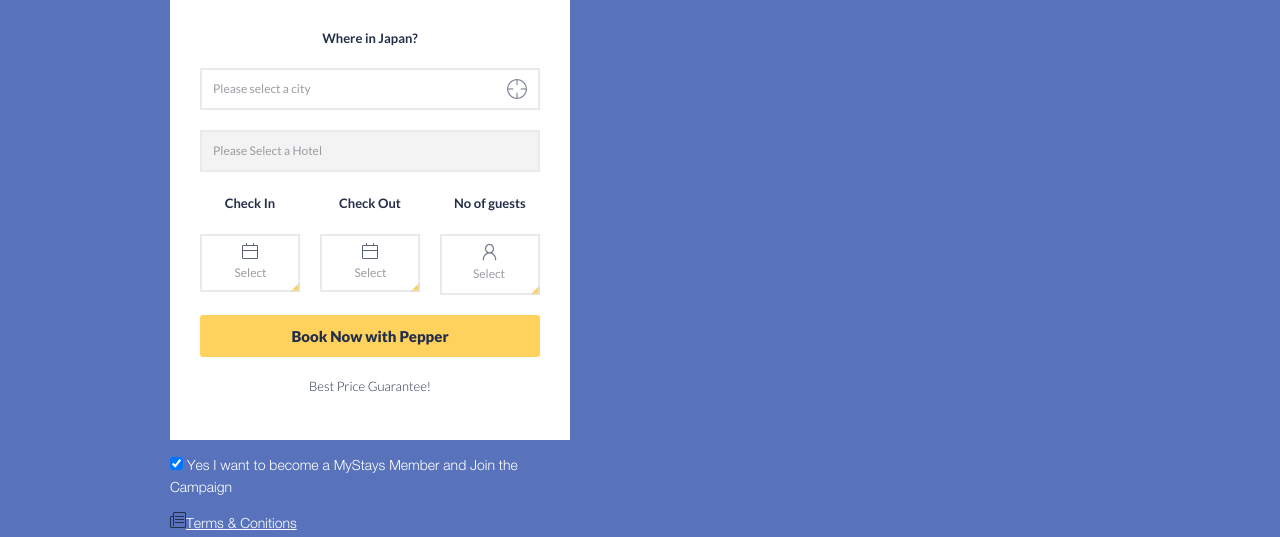
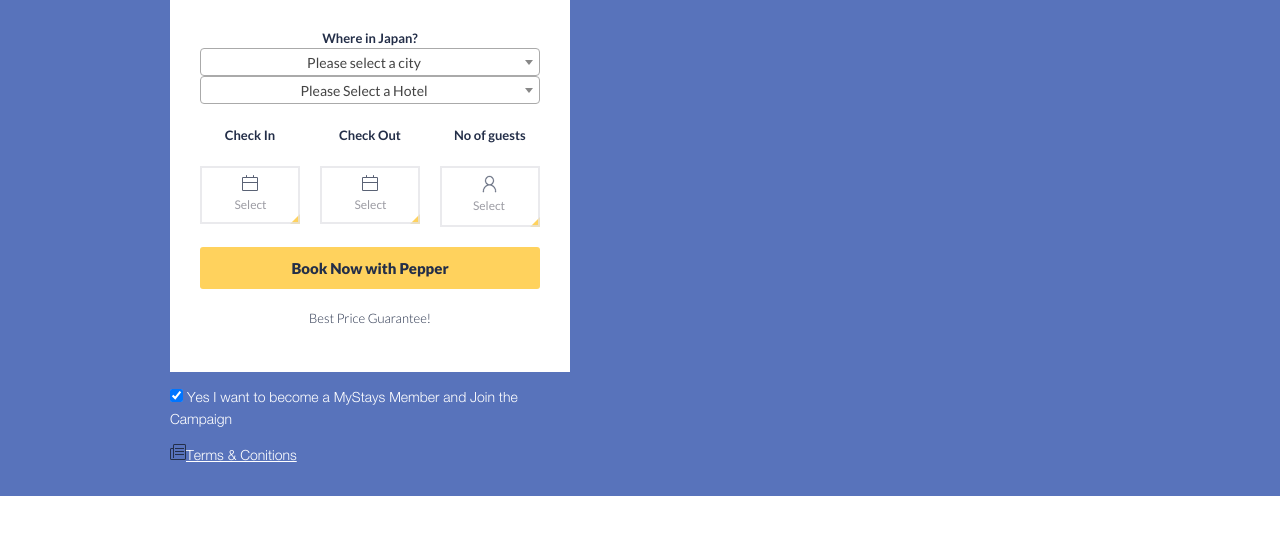
Before and after one commit to Chaitrasaurav/MyStay, a website with bundled scripts: page src/views/english.html in a window 1280 px wide. Shown: the part 228-765 px from the top of the page. Built offline with nearby package versions, Linux system fonts and the light colour scheme.

Commit message:
Select autocomplete

```diff
--- a/src/scripts/main.js
+++ b/src/scripts/main.js
@@ -512,7 +512,7 @@
 
 	myStays.init = function() {
 
-		function formatCity (d) {
+		function formatCitySlider (d) {
 			if(d.disabled) return;
 	    	var info = '';
 	    	if(cityHotelMap[d.id].hotels.length > 1) {
@@ -527,8 +527,31 @@
 			containerCssClass: 'city-container',
         	dropdownCssClass: 'city-container-options',
 			minimumResultsForSearch: -1,
-		    templateResult: formatCity,
-		    templateSelection: formatCity
+		    templateResult: formatCitySlider,
+		    templateSelection: formatCitySlider
+		});
+
+		function matchStart(term, text, obj) {
+	      if (text.toUpperCase().indexOf(term.toUpperCase()) == 0) {
+		    return true;
+		  }
+		  return false;
+	    }
+
+		$.fn.select2.amd.require(['select2/compat/matcher'], function (oldMatcher) {
+			$( ".js-city" ).select2({
+				containerCssClass: 'form-city-container',
+        		dropdownCssClass: 'form-city-container-options',
+				matcher: oldMatcher(matchStart)
+			});
+		});
+
+		$.fn.select2.amd.require(['select2/compat/matcher'], function (oldMatcher) {
+			$( ".js-hotel" ).select2({
+				containerCssClass: 'form-city-container',
+        		dropdownCssClass: 'form-city-container-options',
+        		matcher: oldMatcher(matchStart)
+			});
 		});
 
 		$( ".js-datepicker.check-in" ).datepicker({
@@ -610,7 +633,7 @@
 	$( ".js-city" ).on('change', function(e) {
 		var selectedCity = e.target.value,
 			hotelsSelected = cityHotelMap[selectedCity].hotels,
-			options = '<option value="default">Please Select a Hotel</option>';
+			options = '<option value="">Please Select a Hotel</option>';
 		if(hotelsSelected.length){
 			for (var i = 0; i < hotelsSelected.length; i++) {
 				options += '<option value="'+ hotelsSelected[i].id +'">' + hotelsSelected[i].name + '</option>';
@@ -696,8 +719,6 @@
 	        'slow');
 	});
 
-
-
 })(window, document, jQuery);
 
 window.document.onkeydown = function (e) {
--- a/src/views/english.html
+++ b/src/views/english.html
@@ -43,7 +43,7 @@
 					<div class="form__control">
 						<label class="form__label">Where in Japan?</label>
 						<select class="form__field js-city" type="text" id="city">
-							<option>Please select a city</option>
+							<option value=""> Please select a city</option>
 							<option value="tokyo">Tokyo</option>
 							<option value="kyoto">Kyoto</option>
 							<option value="osaka">Osaka</option>
```
